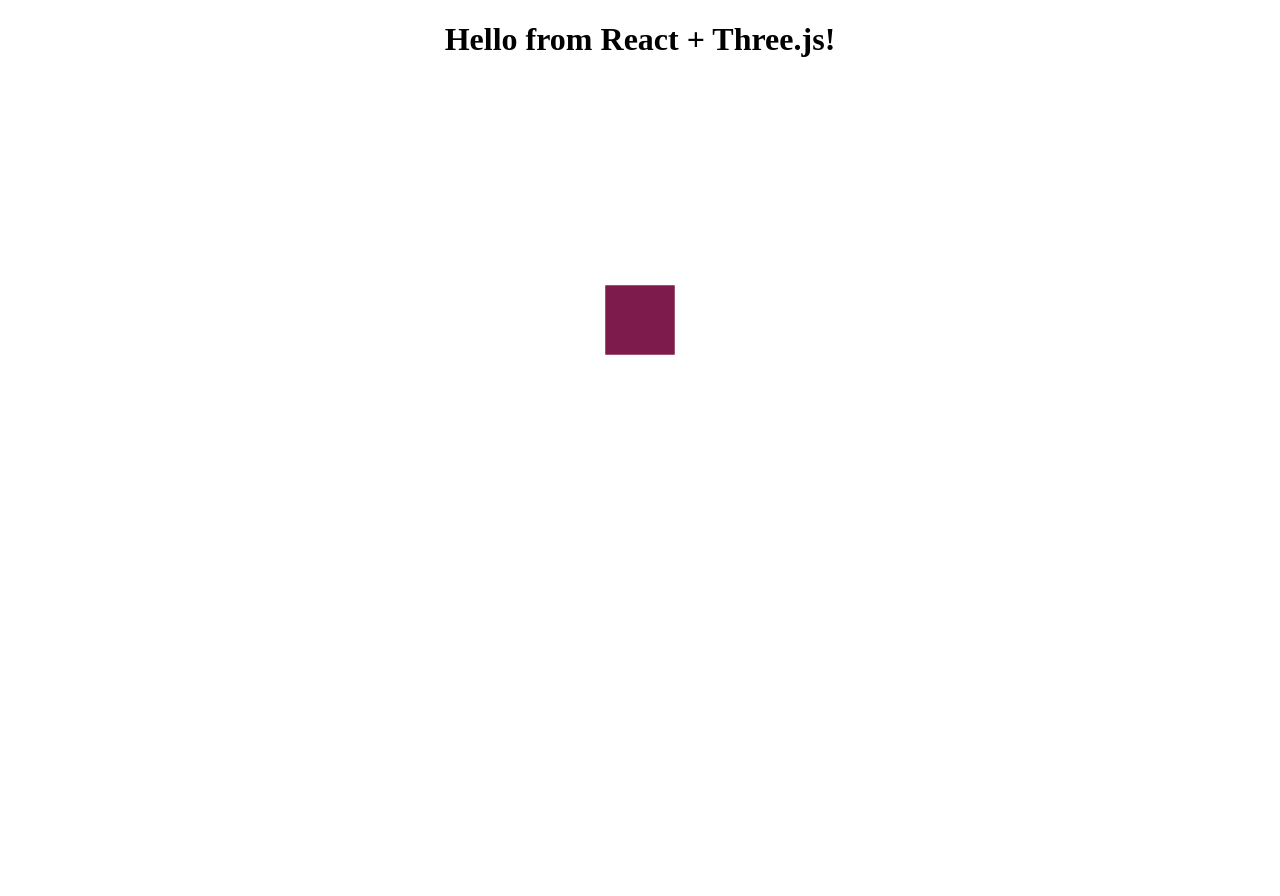
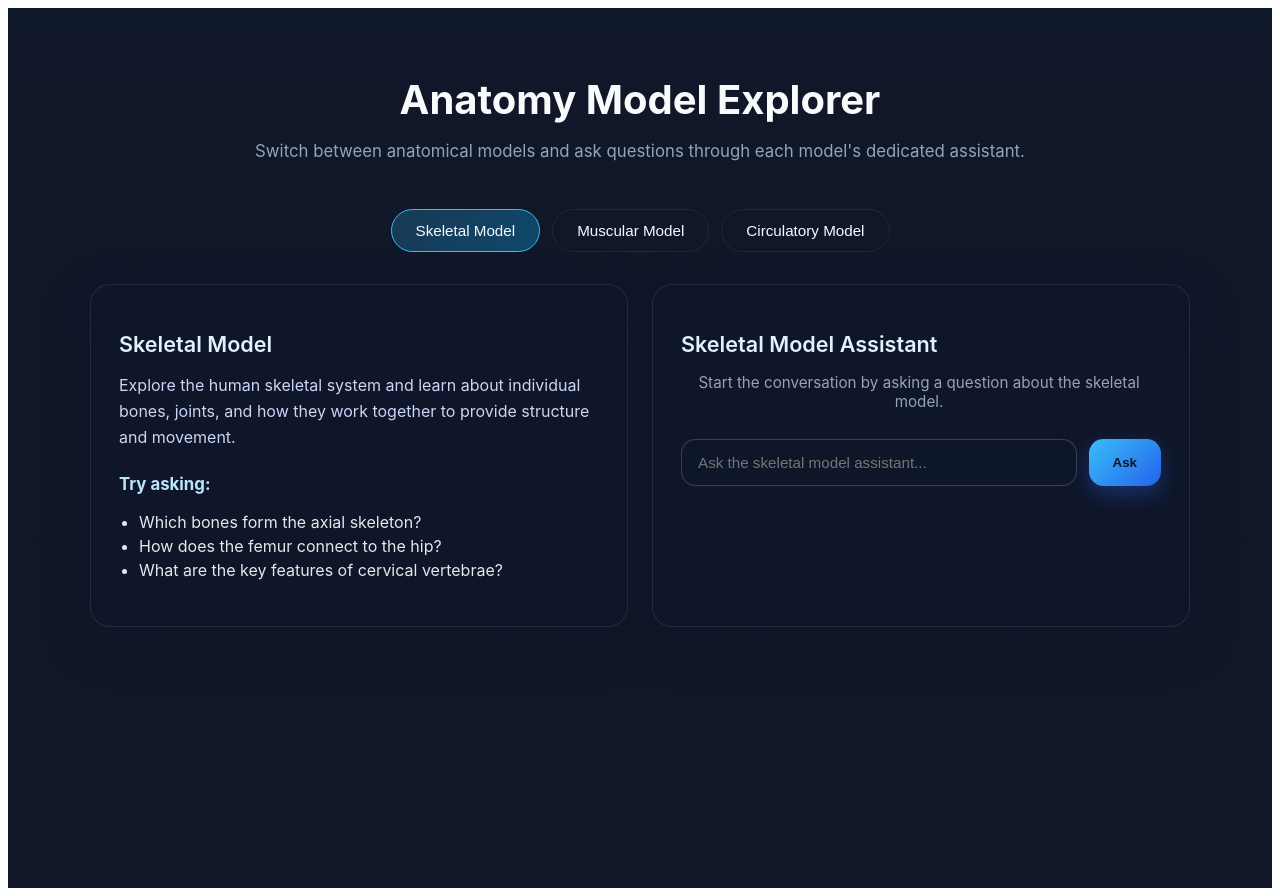
Before and after one commit to decaylee13/Anatomy_View, a React (Vite) app in the folder frontend/: page / in a window 1280 px wide. Before the commit the page ends 829 px from the top, so only its background shows below. Built offline with nearby package versions, Linux system fonts and the light colour scheme.

Commit message:
Create multi-model chatbot interface

```diff
--- a/frontend/src/App.jsx
+++ b/frontend/src/App.jsx
@@ -1,25 +1,279 @@
-import { Canvas } from '@react-three/fiber';
-import { OrbitControls } from '@react-three/drei';
+import { useMemo, useState } from 'react';
 
-function HelloBox() {
-  return (
-    <mesh>
-      <boxGeometry args={[1, 1, 1]} />
-      <meshStandardMaterial color="hotpink" />
-    </mesh>
-  );
-}
+const models = [
+  {
+    id: 'skeletal',
+    name: 'Skeletal Model',
+    description:
+      'Explore the human skeletal system and learn about individual bones, joints, and how they work together to provide structure and movement.',
+    sampleQuestions: [
+      'Which bones form the axial skeleton?',
+      'How does the femur connect to the hip?',
+      'What are the key features of cervical vertebrae?'
+    ]
+  },
+  {
+    id: 'muscular',
+    name: 'Muscular Model',
+    description:
+      'Understand muscle groups, their functions, and how they interact to create movement and maintain posture.',
+    sampleQuestions: [
+      'What muscles are responsible for elbow flexion?',
+      'Explain the difference between slow-twitch and fast-twitch fibers.',
+      'How do antagonistic muscle pairs work?'
+    ]
+  },
+  {
+    id: 'circulatory',
+    name: 'Circulatory Model',
+    description:
+      'Follow the flow of blood throughout the body and discover how the heart, vessels, and lymphatic system keep us healthy.',
+    sampleQuestions: [
+      'Trace the path of blood from the right atrium to the lungs.',
+      'What differentiates arteries from veins?',
+      'How does the lymphatic system support circulation?'
+    ]
+  }
+];
+
+const styles = {
+  page: {
+    fontFamily: '"Inter", system-ui, sans-serif',
+    background: 'linear-gradient(180deg, #0f172a 0%, #111827 100%)',
+    color: '#e5e7eb',
+    minHeight: '100vh',
+    margin: 0,
+    padding: '2.5rem 1.5rem'
+  },
+  appContainer: {
+    maxWidth: '1100px',
+    margin: '0 auto',
+    display: 'grid',
+    gap: '2rem'
+  },
+  header: {
+    textAlign: 'center'
+  },
+  headline: {
+    fontSize: '2.5rem',
+    marginBottom: '0.5rem',
+    color: '#f8fafc'
+  },
+  subheadline: {
+    color: '#94a3b8',
+    fontSize: '1.05rem'
+  },
+  tabs: {
+    display: 'flex',
+    gap: '0.75rem',
+    flexWrap: 'wrap',
+    justifyContent: 'center'
+  },
+  tabButton: (isActive) => ({
+    border: '1px solid',
+    borderColor: isActive ? '#38bdf8' : '#1f2937',
+    background: isActive
+      ? 'linear-gradient(135deg, rgba(56,189,248,0.2), rgba(14,165,233,0.35))'
+      : 'rgba(15, 23, 42, 0.75)',
+    color: '#f8fafc',
+    padding: '0.75rem 1.5rem',
+    borderRadius: '999px',
+    cursor: 'pointer',
+    fontSize: '0.95rem',
+    transition: 'all 0.2s ease-in-out'
+  }),
+  contentGrid: {
+    display: 'grid',
+    gap: '1.5rem',
+    gridTemplateColumns: 'repeat(auto-fit, minmax(280px, 1fr))'
+  },
+  panel: {
+    background: 'rgba(15, 23, 42, 0.6)',
+    border: '1px solid rgba(148, 163, 184, 0.15)',
+    borderRadius: '1.25rem',
+    padding: '1.75rem',
+    boxShadow: '0 16px 48px rgba(15, 23, 42, 0.45)'
+  },
+  panelHeading: {
+    fontSize: '1.35rem',
+    fontWeight: 600,
+    marginBottom: '1rem',
+    color: '#e0f2fe'
+  },
+  description: {
+    lineHeight: 1.6,
+    color: '#cbd5f5',
+    marginBottom: '1.5rem'
+  },
+  sampleList: {
+    listStyle: 'disc',
+    paddingLeft: '1.25rem',
+    color: '#e5e7eb',
+    lineHeight: 1.5
+  },
+  chatHistory: {
+    display: 'flex',
+    flexDirection: 'column',
+    gap: '1rem',
+    maxHeight: '340px',
+    overflowY: 'auto',
+    paddingRight: '0.25rem'
+  },
+  message: (role) => ({
+    alignSelf: role === 'user' ? 'flex-end' : 'flex-start',
+    background:
+      role === 'user'
+        ? 'linear-gradient(135deg, rgba(59, 130, 246, 0.25), rgba(37, 99, 235, 0.55))'
+        : 'linear-gradient(135deg, rgba(16, 185, 129, 0.25), rgba(5, 150, 105, 0.55))',
+    padding: '0.9rem 1.1rem',
+    borderRadius: '1rem',
+    color: '#f8fafc',
+    maxWidth: '85%',
+    boxShadow: '0 8px 28px rgba(15, 23, 42, 0.35)'
+  }),
+  chatForm: {
+    marginTop: '1.75rem',
+    display: 'flex',
+    gap: '0.75rem',
+    flexWrap: 'wrap'
+  },
+  input: {
+    flex: 1,
+    minWidth: '220px',
+    padding: '0.85rem 1rem',
+    borderRadius: '0.9rem',
+    border: '1px solid rgba(148, 163, 184, 0.3)',
+    background: 'rgba(15, 23, 42, 0.85)',
+    color: '#f8fafc',
+    fontSize: '0.95rem'
+  },
+  submitButton: {
+    padding: '0.85rem 1.5rem',
+    borderRadius: '0.9rem',
+    border: 'none',
+    background: 'linear-gradient(135deg, #38bdf8, #2563eb)',
+    color: '#0f172a',
+    fontWeight: 600,
+    cursor: 'pointer',
+    boxShadow: '0 8px 20px rgba(37, 99, 235, 0.35)'
+  },
+  emptyState: {
+    textAlign: 'center',
+    color: '#94a3b8',
+    fontSize: '0.95rem'
+  }
+};
 
 function App() {
+  const [activeModelId, setActiveModelId] = useState(models[0].id);
+  const [pendingQuestion, setPendingQuestion] = useState('');
+  const [chatHistories, setChatHistories] = useState(() => {
+    const initialState = {};
+    models.forEach((model) => {
+      initialState[model.id] = [];
+    });
+    return initialState;
+  });
+
+  const activeModel = useMemo(
+    () => models.find((model) => model.id === activeModelId) ?? models[0],
+    [activeModelId]
+  );
+
+  const activeChatHistory = chatHistories[activeModel.id] ?? [];
+
+  const handleSubmit = (event) => {
+    event.preventDefault();
+    const trimmedQuestion = pendingQuestion.trim();
+    if (!trimmedQuestion) return;
+
+    const placeholderAnswer = `I'm your ${activeModel.name} assistant. Detailed answers will be available soon.`;
+
+    setChatHistories((previous) => ({
+      ...previous,
+      [activeModel.id]: [
+        ...activeChatHistory,
+        { role: 'user', text: trimmedQuestion },
+        { role: 'assistant', text: placeholderAnswer }
+      ]
+    }));
+
+    setPendingQuestion('');
+  };
+
   return (
-    <main style={{ width: '100%', height: '100vh', margin: 0 }}>
-      <h1 style={{ textAlign: 'center' }}>Hello from React + Three.js!</h1>
-      <Canvas style={{ height: '60vh' }}>
-        <ambientLight intensity={0.6} />
-        <pointLight position={[10, 10, 10]} />
-        <HelloBox />
-        <OrbitControls />
-      </Canvas>
+    <main style={styles.page}>
+      <div style={styles.appContainer}>
+        <header style={styles.header}>
+          <h1 style={styles.headline}>Anatomy Model Explorer</h1>
+          <p style={styles.subheadline}>
+            Switch between anatomical models and ask questions through each model&apos;s dedicated
+            assistant.
+          </p>
+        </header>
+
+        <nav style={styles.tabs}>
+          {models.map((model) => (
+            <button
+              key={model.id}
+              type="button"
+              onClick={() => setActiveModelId(model.id)}
+              style={styles.tabButton(model.id === activeModelId)}
+            >
+              {model.name}
+            </button>
+          ))}
+        </nav>
+
+        <div style={styles.contentGrid}>
+          <section style={styles.panel}>
+            <h2 style={styles.panelHeading}>{activeModel.name}</h2>
+            <p style={styles.description}>{activeModel.description}</p>
+
+            <h3 style={{ fontSize: '1.05rem', marginBottom: '0.75rem', color: '#bae6fd' }}>
+              Try asking:
+            </h3>
+            <ul style={styles.sampleList}>
+              {activeModel.sampleQuestions.map((question) => (
+                <li key={question}>{question}</li>
+              ))}
+            </ul>
+          </section>
+
+          <section style={styles.panel}>
+            <h2 style={styles.panelHeading}>{activeModel.name} Assistant</h2>
+            <div style={styles.chatHistory}>
+              {activeChatHistory.length === 0 ? (
+                <div style={styles.emptyState}>
+                  Start the conversation by asking a question about the {activeModel.name.toLowerCase()}.
+                </div>
+              ) : (
+                activeChatHistory.map((message, index) => (
+                  <div key={`${message.role}-${index}`} style={styles.message(message.role)}>
+                    <strong style={{ display: 'block', marginBottom: '0.35rem', fontSize: '0.8rem' }}>
+                      {message.role === 'user' ? 'You' : 'Assistant'}
+                    </strong>
+                    <span>{message.text}</span>
+                  </div>
+                ))
+              )}
+            </div>
+
+            <form style={styles.chatForm} onSubmit={handleSubmit}>
+              <input
+                style={styles.input}
+                type="text"
+                value={pendingQuestion}
+                onChange={(event) => setPendingQuestion(event.target.value)}
+                placeholder={`Ask the ${activeModel.name.toLowerCase()} assistant...`}
+              />
+              <button style={styles.submitButton} type="submit">
+                Ask
+              </button>
+            </form>
+          </section>
+        </div>
+      </div>
     </main>
   );
 }
```
Also changed, not shown: 1 other file (tests, documents, lock files or other folders).
